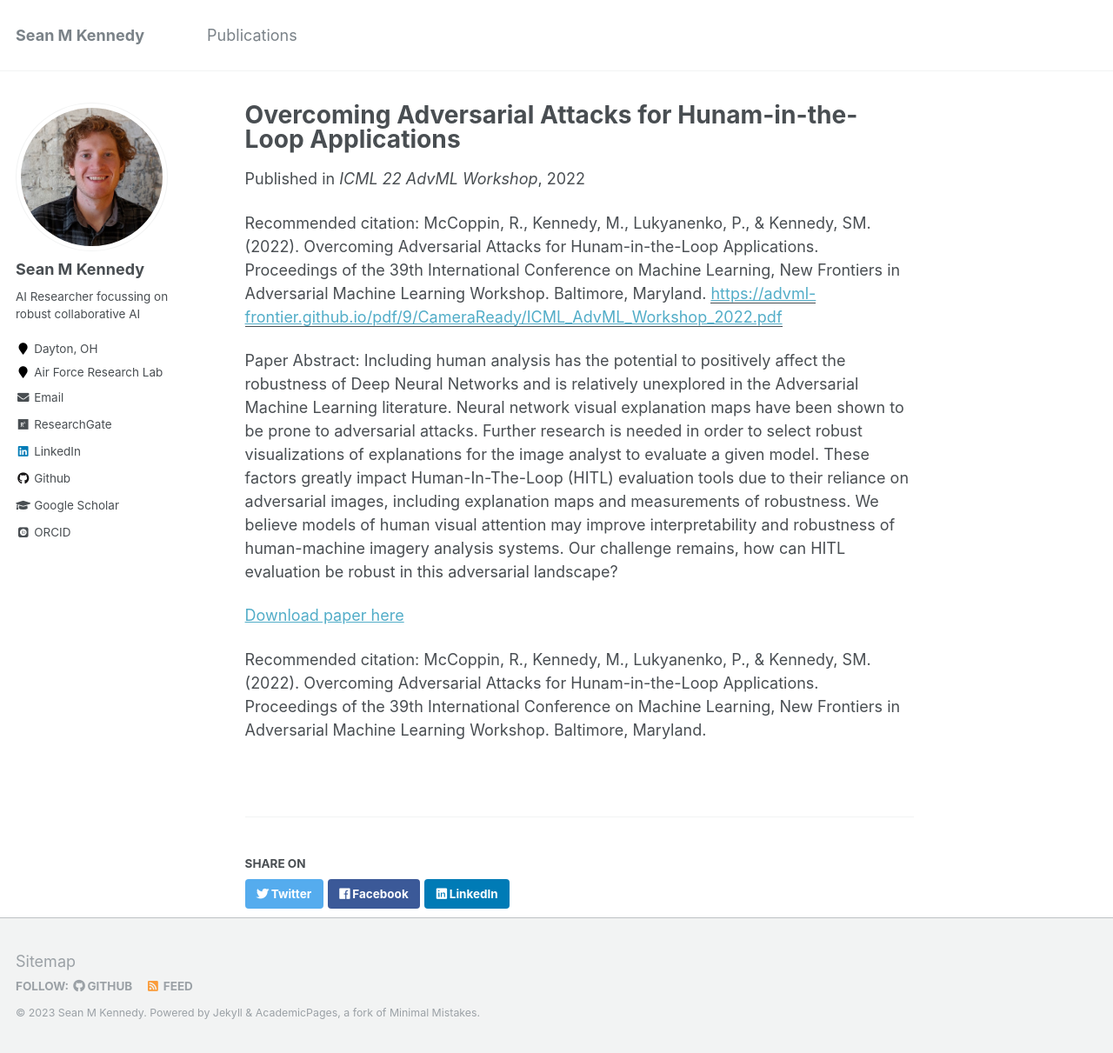
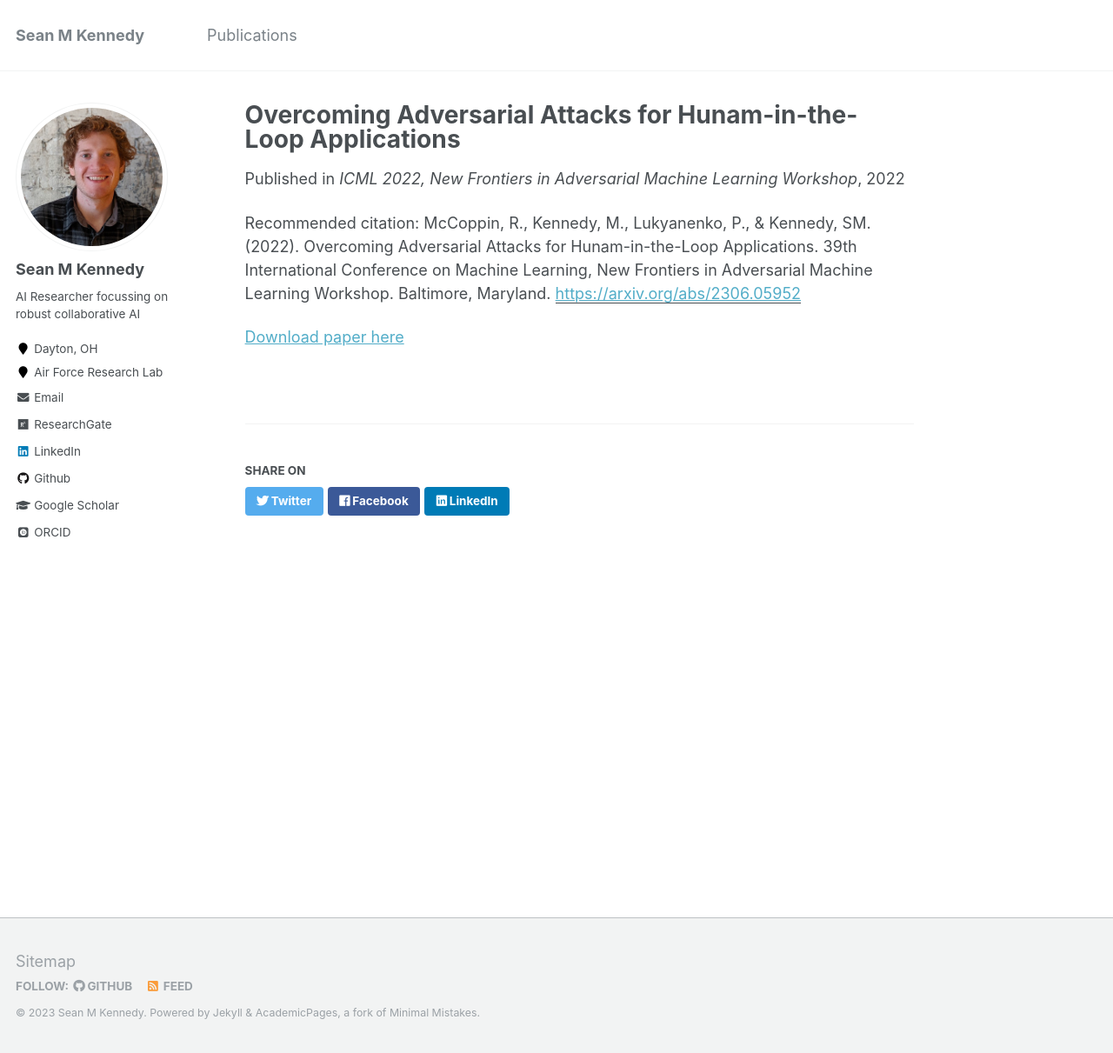
Before and after one commit to kenneds6/kenneds6.github.io, a Jekyll site: the page built from _publications/2022-7-20-overcoming-adv-attacks-HITL.md, in a window 1280 px wide and 1211 px high. Shown: the whole window at 87% size. Built offline with Jekyll 4.4.1, drawn with Linux system fonts in a browser that asks for light colours; some web fonts are replaced.

Commit message:
update link to ICML 22 workshop paper

```diff
--- a/_publications/2022-7-20-overcoming-adv-attacks-HITL.md
+++ b/_publications/2022-7-20-overcoming-adv-attacks-HITL.md
@@ -14,11 +14,11 @@ challenge remains, how can HITL evaluation be
 robust in this adversarial landscape?
 '
 date: 2022-07-20
-venue: 'ICML 22 AdvML Workshop'
-paperurl: 'https://advml-frontier.github.io/pdf/9/CameraReady/ICML_AdvML_Workshop_2022.pdf'
-citation: 'McCoppin, R., Kennedy, M., Lukyanenko, P., & Kennedy, SM. (2022). Overcoming Adversarial Attacks for Hunam-in-the-Loop Applications. Proceedings of the 39th International Conference on Machine Learning, New Frontiers in Adversarial Machine Learning Workshop. Baltimore, Maryland.'
+venue: 'ICML 2022, New Frontiers in Adversarial Machine Learning Workshop'
+paperurl: 'https://arxiv.org/abs/2306.05952'
+citation: 'McCoppin, R., Kennedy, M., Lukyanenko, P., & Kennedy, SM. (2022). Overcoming Adversarial Attacks for Hunam-in-the-Loop Applications. 39th International Conference on Machine Learning, New Frontiers in Adversarial Machine Learning Workshop. Baltimore, Maryland.'
 ---
-Paper Abstract: Including human analysis has the potential to positively affect the robustness of Deep Neural Networks and is relatively unexplored in the Adversarial Machine Learning literature. Neural network visual explanation maps have been shown to
+<!-- Paper Abstract: Including human analysis has the potential to positively affect the robustness of Deep Neural Networks and is relatively unexplored in the Adversarial Machine Learning literature. Neural network visual explanation maps have been shown to
 be prone to adversarial attacks. Further research
 is needed in order to select robust visualizations
 of explanations for the image analyst to evaluate a given model. These factors greatly impact
@@ -27,9 +27,9 @@ to their reliance on adversarial images, including
 explanation maps and measurements of robustness. We believe models of human visual attention may improve interpretability and robustness
 of human-machine imagery analysis systems. Our
 challenge remains, how can HITL evaluation be
-robust in this adversarial landscape?
+robust in this adversarial landscape? -->
 
 
 [Download paper here](http://kenneds6.github.io/files/ICML_AdvML_Workshop_2022.pdf)
 
-Recommended citation: McCoppin, R., Kennedy, M., Lukyanenko, P., & Kennedy, SM. (2022). Overcoming Adversarial Attacks for Hunam-in-the-Loop Applications. Proceedings of the 39th International Conference on Machine Learning, New Frontiers in Adversarial Machine Learning Workshop. Baltimore, Maryland.
+<!-- Recommended citation: McCoppin, R., Kennedy, M., Lukyanenko, P., & Kennedy, SM. (2022). Overcoming Adversarial Attacks for Hunam-in-the-Loop Applications. Proceedings of the 39th International Conference on Machine Learning, New Frontiers in Adversarial Machine Learning Workshop. Baltimore, Maryland. -->
```
